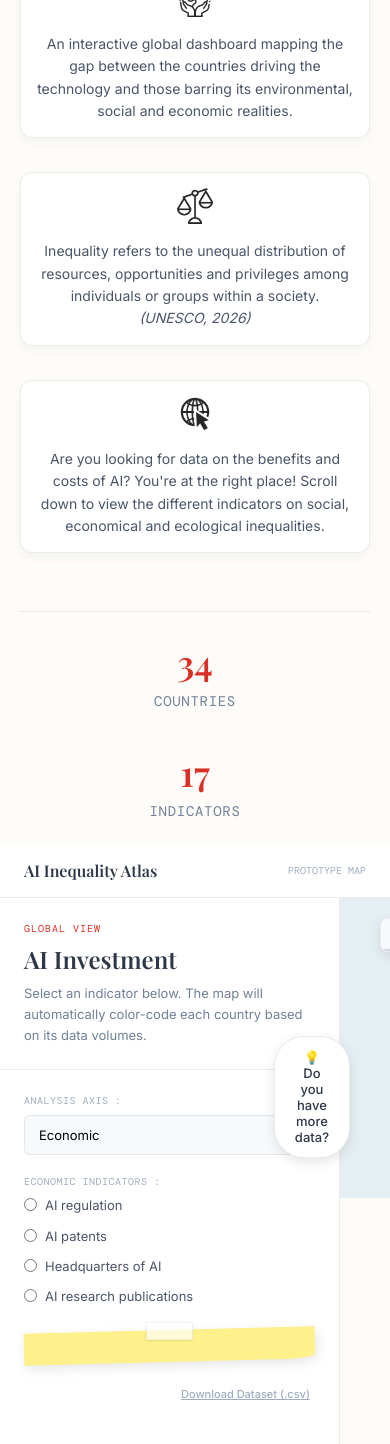
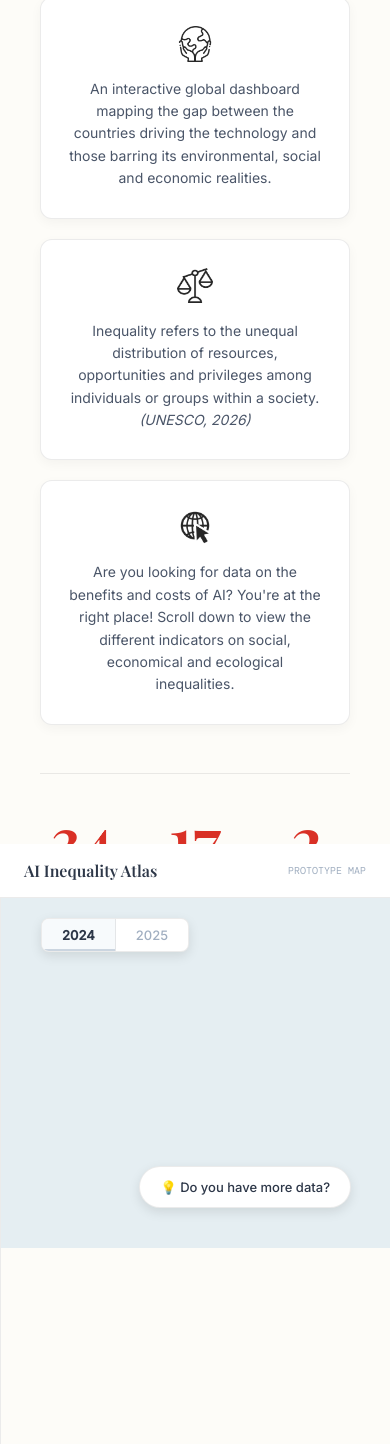
Before and after one commit to eglantinecrz/ai-inequality-atlas, a FastAPI app: page / in a window 390 px wide. Shown: the top 1444 px of the page. Run offline with FastAPI, Linux system fonts and the light colour scheme; data comes from the database, SQL or seed files in the repository; some web fonts are replaced.

Commit message:
phone version

```diff
--- a/static/css/style.css
+++ b/static/css/style.css
@@ -542,61 +542,41 @@
 }
 .download-csv-btn:hover {
     color: #2D3748;
-}
-/* =========================================
-   📱 VERSION MOBILE (ROBUSTE)
+}/* =========================================
+   ADAPTATION MOBILE (APPROCHE DOUCE)
    ========================================= */
 @media (max-width: 768px) {
-    /* 1. La page d'accueil doit être plus simple */
-    .landing-content {
-        padding: 20px;
+    /* 1. On libère le scroll bloqué par le scroll-snap */
+    body {
+        height: auto !important;
+        overflow-y: auto !important;
+        scroll-snap-type: none !important;
     }
 
-    .landing-title { font-size: 32px !important; }
-
-    /* Force l'empilement vertical absolu */
-    .landing-grid {
-        display: flex !important;
-        flex-direction: column !important;
-        width: 100% !important;
-    }
-
-    .landing-card {
-        margin-bottom: 10px !important;
-        width: 100% !important;
-        padding: 15px !important;
-    }
-
-    /* 2. On s'assure que la carte et le texte ne se chevauchent pas */
+    /* 2. On passe la section application en mode vertical */
     .app-section {
         flex-direction: column !important;
         height: auto !important;
-        overflow-y: visible !important;
     }
 
+    /* 3. On donne de la place à la carte */
     #map-container {
-        height: 300px !important; /* Une hauteur fixe pour la carte sur mobile */
+        height: 350px !important;
         width: 100% !important;
+        flex: none !important;
     }
 
+    /* 4. On donne de la place au panneau d'info */
     .info-panel {
         width: 100% !important;
         height: auto !important;
-        position: relative !important;
+        flex: none !important;
+        padding: 20px !important;
     }
 
-    /* 3. Ajustement des statistiques */
-    .landing-stats {
-        display: flex !important;
+    /* 5. On empile les cartes de la page d'accueil */
+    .landing-grid {
         flex-direction: column !important;
-        align-items: center !important;
-    }
-
-    .stat-item {
-        margin-bottom: 20px !important;
-    }
-
-    .stat-number {
-        font-size: 36px !important; /* Plus petit pour éviter les retours à la ligne */
+        gap: 20px !important;
     }
 }
```
